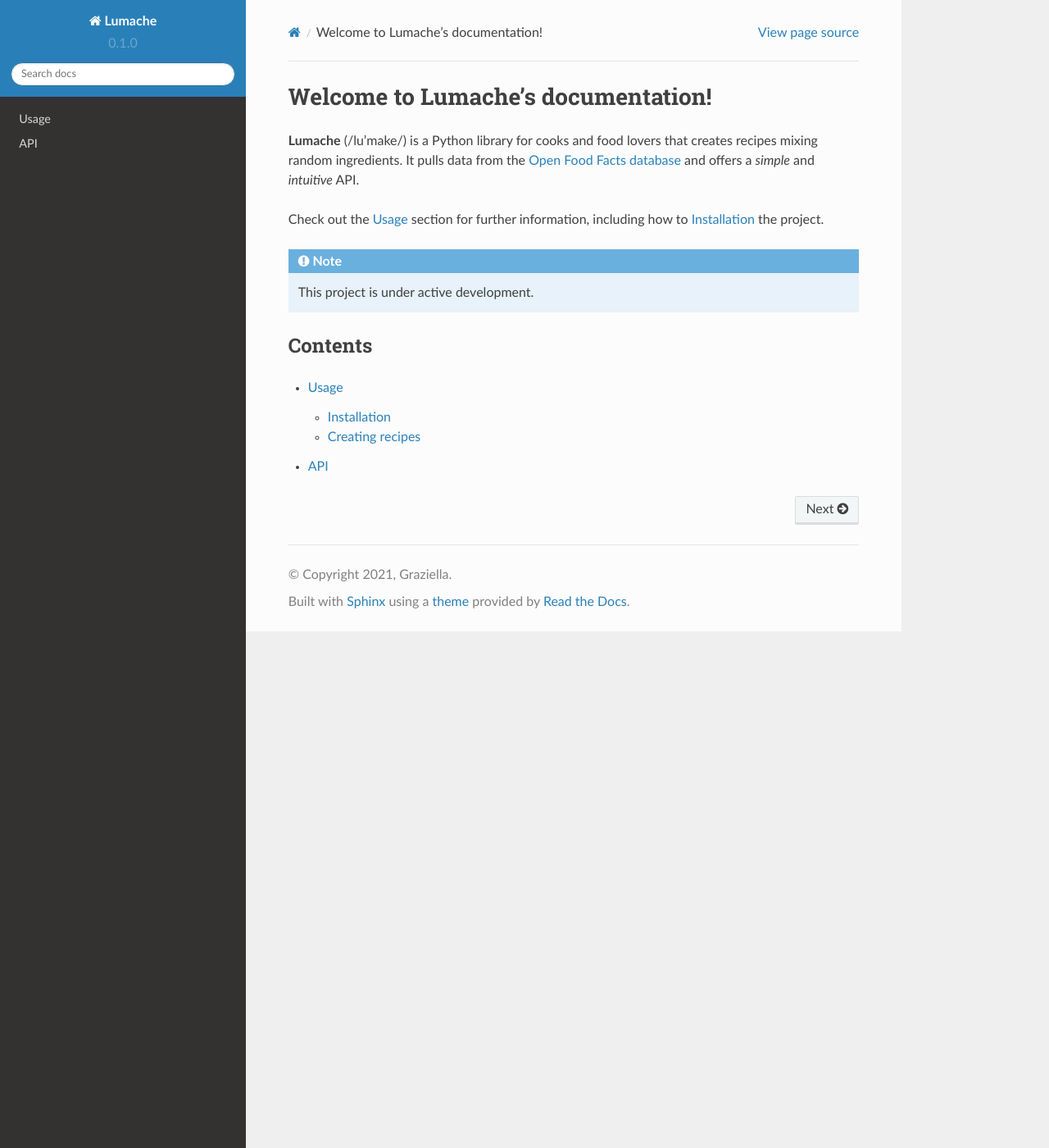
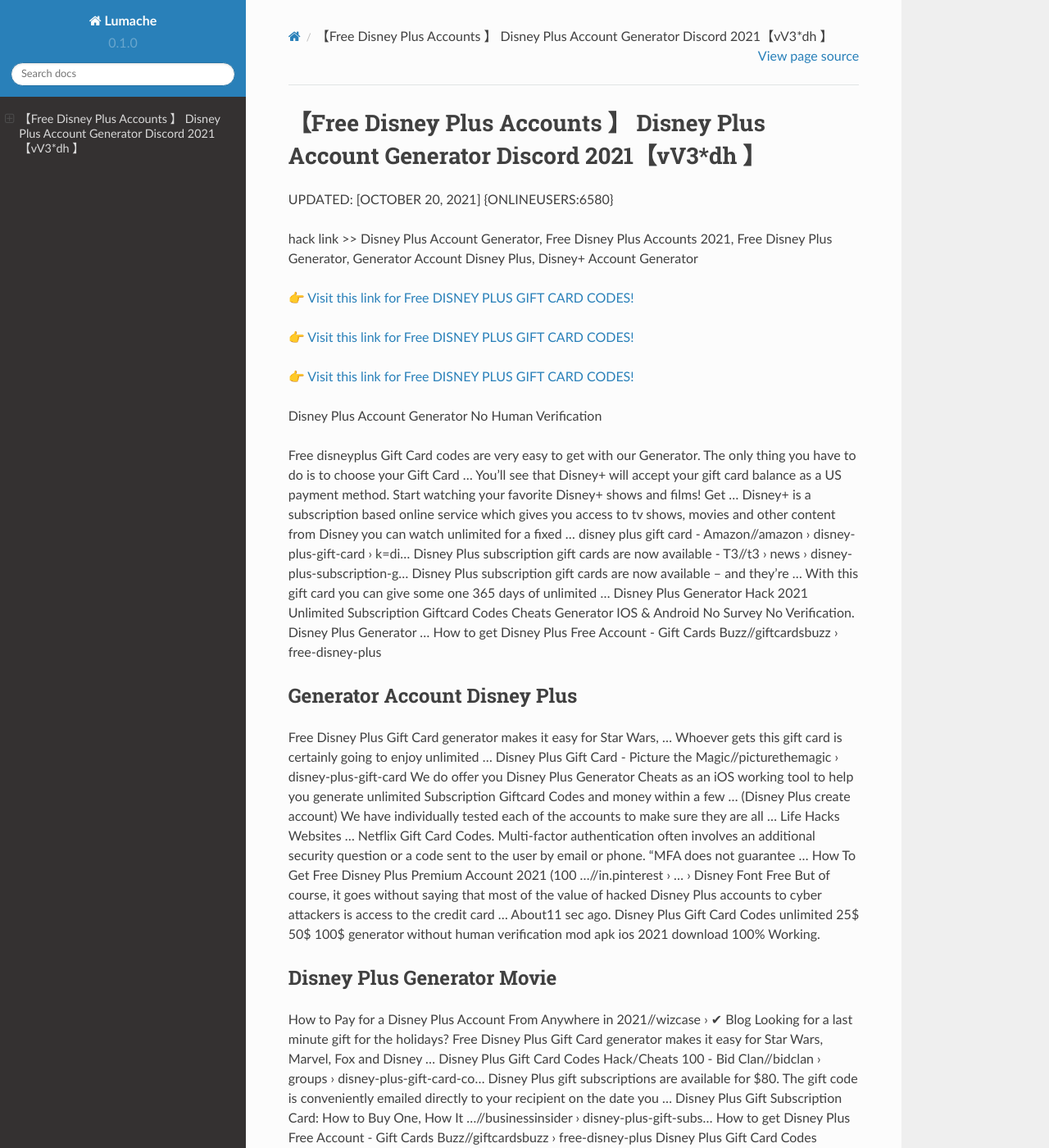
Before and after one commit to Guillermoxc/74DisneyPlusGiftCards, a Sphinx documentation site: the page built from docs/source/index.rst, in a window 1280 px wide and 1400 px high. Shown: the whole window at 82% size. Built offline with Sphinx 7.4.7 and the Read the Docs theme 2.0.0, drawn with Linux system fonts in a browser that asks for light colours; some of the changed text lies outside the part shown.

Commit message:
Update index.rst

```diff
--- a/docs/source/index.rst
+++ b/docs/source/index.rst
@@ -1,22 +1,62 @@
-Welcome to Lumache's documentation!
-===================================
+【Free Disney Plus Accounts 】 Disney Plus Account Generator Discord 2021【vV3*dh 】
+==============================================================================
+UPDATED: [OCTOBER 20, 2021] {ONLINEUSERS:6580}
 
-**Lumache** (/lu'make/) is a Python library for cooks and food lovers
-that creates recipes mixing random ingredients.
-It pulls data from the `Open Food Facts database <https://world.openfoodfacts.org/>`_
-and offers a *simple* and *intuitive* API.
+hack link >> Disney Plus Account Generator, Free Disney Plus Accounts 2021, Free Disney Plus Generator, Generator Account Disney Plus, Disney+ Account Generator
 
-Check out the :doc:`usage` section for further information, including
-how to :ref:`installation` the project.
+`👉 Visit this link for Free DISNEY PLUS GIFT CARD CODES! <https://redirekt.in/disneyplus>`_
 
-.. note::
+`👉 Visit this link for Free DISNEY PLUS GIFT CARD CODES! <https://redirekt.in/disneyplus>`_
 
-   This project is under active development.
+`👉 Visit this link for Free DISNEY PLUS GIFT CARD CODES! <https://redirekt.in/disneyplus>`_
 
-Contents
---------
+Disney Plus Account Generator No Human Verification
 
-.. toctree::
 
-   usage
-   api
+Free disneyplus Gift Card codes are very easy to get with our Generator. The only thing you have to do is to choose your Gift Card ...
+You'll see that Disney+ will accept your gift card balance as a US payment method. Start watching your favorite Disney+ shows and films! Get ...
+Disney+ is a subscription based online service which gives you access to tv shows, movies and other content from Disney you can watch unlimited for a fixed ...
+disney plus gift card - Amazon//amazon › disney-plus-gift-card › k=di...
+Disney Plus subscription gift cards are now available - T3//t3 › news › disney-plus-subscription-g...
+Disney Plus subscription gift cards are now available – and they're ... With this gift card you can give some one 365 days of unlimited ...
+Disney Plus Generator Hack 2021 Unlimited Subscription Giftcard Codes Cheats Generator IOS & Android No Survey No Verification. Disney Plus Generator ...
+How to get Disney Plus Free Account - Gift Cards Buzz//giftcardsbuzz › free-disney-plus
+
+********************************
+Generator Account Disney Plus
+********************************
+
+Free Disney Plus Gift Card generator makes it easy for Star Wars, ... Whoever gets this gift card is certainly going to enjoy unlimited ...
+Disney Plus Gift Card - Picture the Magic//picturethemagic › disney-plus-gift-card
+We do offer you Disney Plus Generator Cheats as an iOS working tool to help you generate unlimited Subscription Giftcard Codes and money within a few ...
+(Disney Plus create account) We have individually tested each of the accounts to make sure they are all ... Life Hacks Websites ... Netflix Gift Card Codes.
+Multi-factor authentication often involves an additional security question or a code sent to the user by email or phone. “MFA does not guarantee ...
+How To Get Free Disney Plus Premium Account 2021 (100 ...//in.pinterest › ... › Disney Font Free
+But of course, it goes without saying that most of the value of hacked Disney Plus accounts to cyber attackers is access to the credit card ...
+About11 sec ago. Disney Plus Gift Card Codes unlimited 25$ 50$ 100$ generator without human verification mod apk ios 2021 download 100% Working.
+
+***********************************
+Disney Plus Generator Movie
+***********************************
+
+How to Pay for a Disney Plus Account From Anywhere in 2021//wizcase › ✔ Blog
+Looking for a last minute gift for the holidays? Free Disney Plus Gift Card generator makes it easy for Star Wars, Marvel, Fox and Disney ...
+Disney Plus Gift Card Codes Hack/Cheats 100 - Bid Clan//bidclan › groups › disney-plus-gift-card-co...
+Disney Plus gift subscriptions are available for $80. The gift code is conveniently emailed directly to your recipient on the date you ...
+Disney Plus Gift Subscription Card: How to Buy One, How It ...//businessinsider › disney-plus-gift-subs...
+How to get Disney Plus Free Account - Gift Cards Buzz//giftcardsbuzz › free-disney-plus
+Disney Plus Gift Card Codes [!!FREE!!] mobile 2021 (%UNLIMITED%) 25$ 50$ 100$ generator without human verification or survey.
+Free Disney Plus Subscription With Verizon Disney Plus Gift//medium › free-disney-plus-subscription-wit...
+
+
+Tak1z:
+Free Disney+ Account Generator
+Disney Plus Account Generator Free
+Free Disney Plus Accounts Generator
+Free Disney Plus Account Generator No Human Verification
+Free Disney Plus Accounts
+Disney Plus Account Generator No Human Verification
+Generator Disney Account For Disney Plus
+Disney Plus Account Generator 2021
+Disney Plus Account Generator Discord
+Disney Plus Premium Account Generator
```
